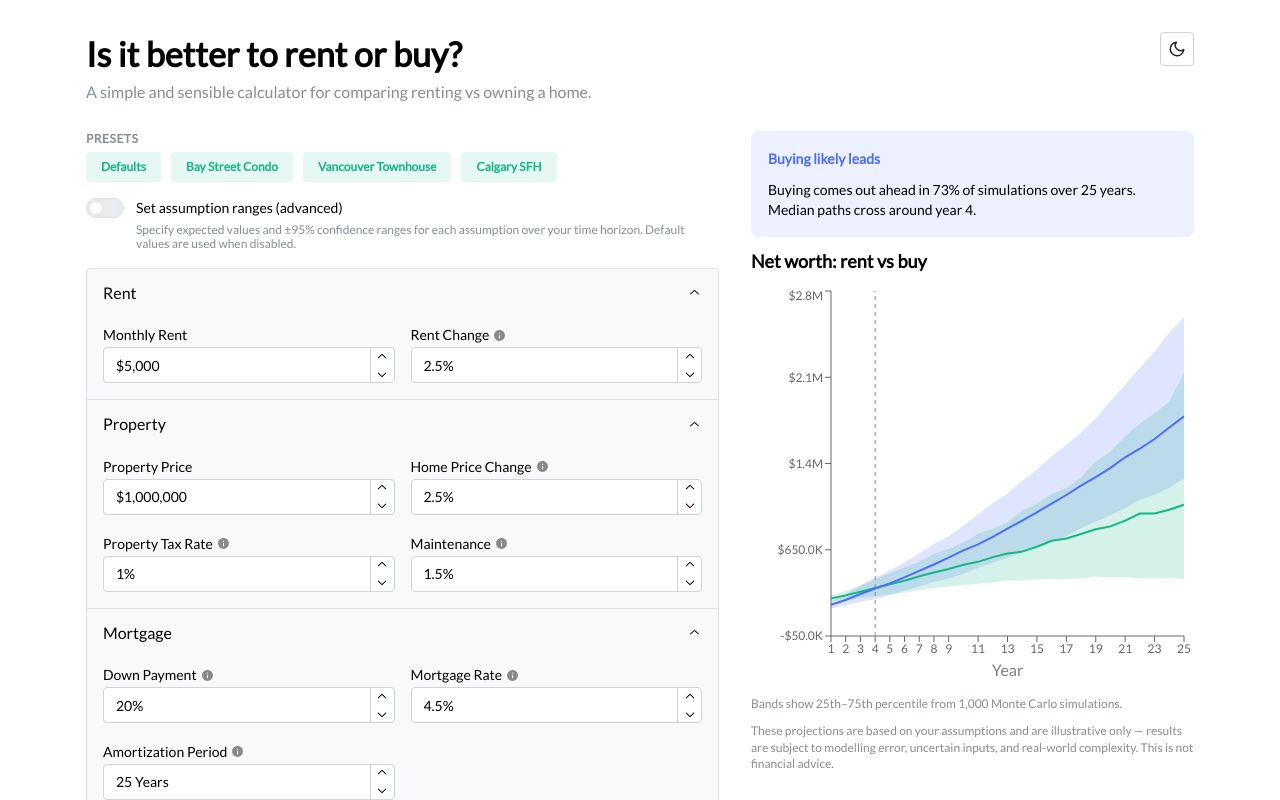
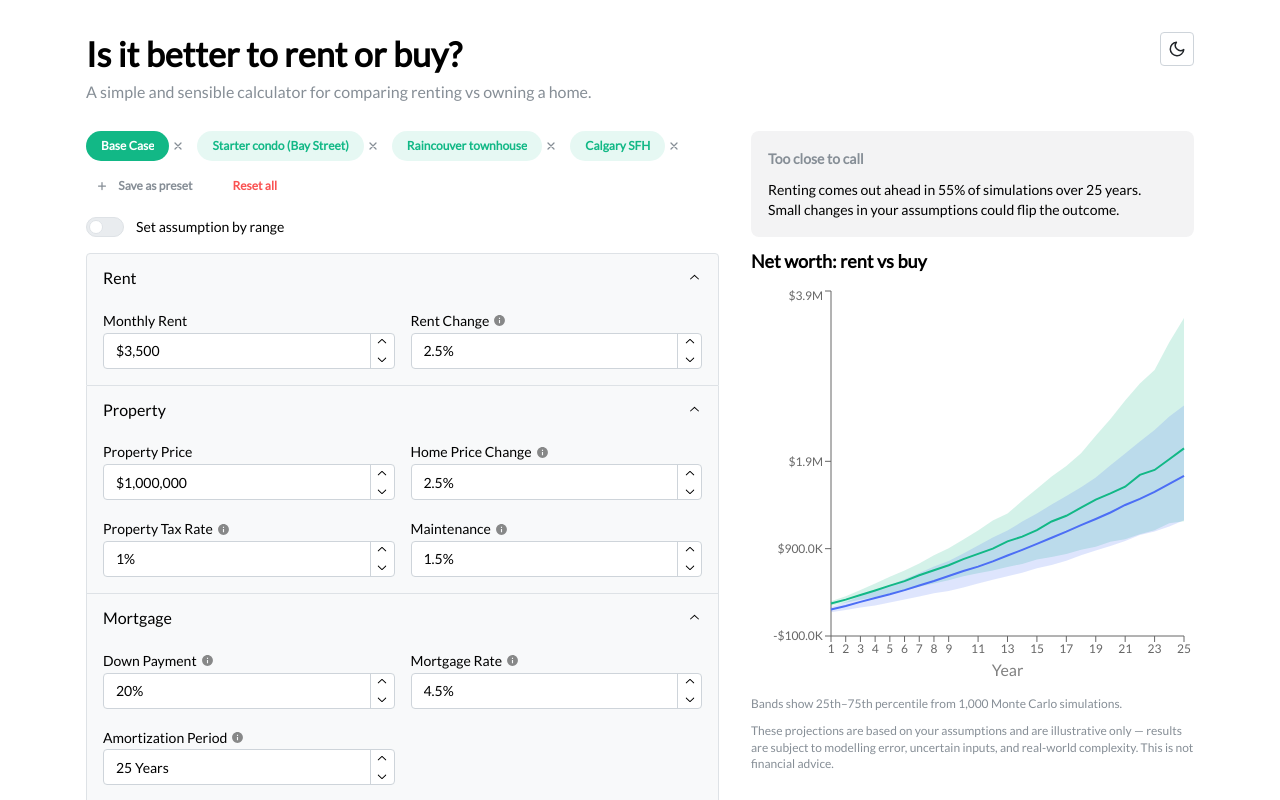
Before and after one commit to low-earth-orbit/rent-vs-buy, a React (Create React App) app: page / in a window 1280 px wide. Shown: the top 800 px of the page. Built offline with nearby package versions, Linux system fonts and the light colour scheme.

Commit message:
Preset management and storage functionality

```diff
--- a/src/components/Main.jsx
+++ b/src/components/Main.jsx
@@ -3,33 +3,139 @@ import { Container, Grid } from "@mantine/core";
 import Result from "./Result";
 import UserInputForm from "./UserInputForm";
 import GitHubCorners from "@uiw/react-github-corners";
-import { DEFAULTS } from "../utils/presets";
+import { DEFAULTS, PRESETS, getActivePreset } from "../utils/presets";
 import { validateUserInput } from "../utils/validation";
+import {
+  loadInput,
+  saveInput,
+  clearInput,
+  loadAdvanced,
+  saveAdvanced,
+  loadCustomPresets,
+  saveCustomPresets,
+  loadHiddenBuiltins,
+  saveHiddenBuiltins,
+  loadActivePresetId,
+  saveActivePresetId,
+  clearAll,
+} from "../utils/storage";
 
 const Main = () => {
-  const [userInput, setUserInput] = useState(DEFAULTS);
-  const [simulateUncertainty, setSimulateUncertainty] = useState(false);
+  const [userInput, setUserInput] = useState(() => {
+    const loaded = loadInput();
+    return loaded ? { ...DEFAULTS, ...loaded } : DEFAULTS;
+  });
+  const [simulateUncertainty, setSimulateUncertaintyState] = useState(
+    () => loadAdvanced() ?? false,
+  );
+  const [customPresets, setCustomPresets] = useState(
+    () => loadCustomPresets() ?? [],
+  );
+  const [hiddenBuiltins, setHiddenBuiltins] = useState(
+    () => loadHiddenBuiltins() ?? [],
+  );
+  const [activePresetId, setActivePresetIdState] = useState(
+    () => loadActivePresetId() ?? "defaults",
+  );
   const errors = validateUserInput(userInput);
 
+  const visibleBuiltins = PRESETS.filter((p) => !hiddenBuiltins.includes(p.id));
+  const allPresets = [...visibleBuiltins, ...customPresets];
+
+  // Highlight by explicit selection when valid; otherwise fall back to value match.
+  let activePreset =
+    allPresets.find((p) => p.id === activePresetId) ?? null;
+  if (
+    activePreset &&
+    !Object.keys(activePreset.values).every(
+      (k) => activePreset.values[k] === userInput[k],
+    )
+  ) {
+    activePreset = null;
+  }
+  if (!activePreset) {
+    activePreset = getActivePreset(userInput, allPresets);
+  }
+
+  function setActivePresetId(id) {
+    setActivePresetIdState(id);
+    saveActivePresetId(id);
+  }
+
   function handleChange(inputIdentifier, newValue) {
-    setUserInput((prevUserInput) => {
-      return {
-        ...prevUserInput,
+    setUserInput((prev) => {
+      const next = {
+        ...prev,
         [inputIdentifier]: newValue ? +newValue : newValue,
-      }; // + converts string to number
+      };
+      saveInput(next);
+      return next;
     });
+    if (activePresetId !== null) setActivePresetId(null);
   }
 
   function handleRangeChange(baseField, sigmaField, [low, high]) {
-    setUserInput((prev) => ({
-      ...prev,
-      [baseField]: (low + high) / 2,
-      [sigmaField]: (high - low) / 4,
-    }));
+    setUserInput((prev) => {
+      const next = {
+        ...prev,
+        [baseField]: (low + high) / 2,
+        [sigmaField]: (high - low) / 4,
+      };
+      saveInput(next);
+      return next;
+    });
+    if (activePresetId !== null) setActivePresetId(null);
   }
 
-  function handlePreset(values) {
-    setUserInput(values);
+  function handlePreset(preset) {
+    setUserInput(preset.values);
+    clearInput();
+    setActivePresetId(preset.id);
+  }
+
+  function setSimulateUncertainty(b) {
+    setSimulateUncertaintyState(b);
+    saveAdvanced(b);
+  }
+
+  function handleSavePreset(name) {
+    const label = name.trim();
+    if (!label) return;
+    const entry = {
+      id:
+        typeof crypto !== "undefined" && crypto.randomUUID
+          ? crypto.randomUUID()
+          : `cp-${Date.now()}-${Math.random().toString(36).slice(2)}`,
+      label,
+      values: userInput,
+      custom: true,
+    };
+    const next = [...customPresets, entry];
+    setCustomPresets(next);
+    saveCustomPresets(next);
+    setActivePresetId(entry.id);
+  }
+
+  function handleDeletePreset(preset) {
+    if (preset.custom) {
+      const next = customPresets.filter((p) => p.id !== preset.id);
+      setCustomPresets(next);
+      saveCustomPresets(next);
+    } else {
+      const next = [...hiddenBuiltins, preset.id];
+      setHiddenBuiltins(next);
+      saveHiddenBuiltins(next);
+    }
+    if (activePresetId === preset.id) setActivePresetId(null);
+  }
+
+  function handleReset() {
+    clearAll();
+    setUserInput(DEFAULTS);
+    setSimulateUncertaintyState(false);
+    setCustomPresets([]);
+    setHiddenBuiltins([]);
+    setActivePresetIdState("defaults");
   }
 
   return (
@@ -42,9 +148,15 @@ const Main = () => {
               handleChange={handleChange}
               handleRangeChange={handleRangeChange}
               handlePreset={handlePreset}
+              handleReset={handleReset}
               simulateUncertainty={simulateUncertainty}
               setSimulateUncertainty={setSimulateUncertainty}
               errors={errors}
+              activePreset={activePreset}
+              visibleBuiltins={visibleBuiltins}
+              customPresets={customPresets}
+              onSavePreset={handleSavePreset}
+              onDeletePreset={handleDeletePreset}
             />
           </Grid.Col>
           <Grid.Col span={{ base: 12, lg: 5 }}>
--- a/src/components/UserInputForm.jsx
+++ b/src/components/UserInputForm.jsx
@@ -1,26 +1,90 @@
+import { useState } from "react";
 import {
   Accordion,
+  ActionIcon,
+  Badge,
   Button,
   Group,
+  Modal,
   SimpleGrid,
   Stack,
   Switch,
   Text,
+  TextInput,
 } from "@mantine/core";
+import { useDisclosure } from "@mantine/hooks";
 import UserInputFormItem from "./UserInputFormItem";
 import UserInputRangeItem from "./UserInputRangeItem";
-import { PRESETS } from "../utils/presets";
 import { FIELD_CONSTRAINTS, SLIDER_BOUNDS } from "../utils/validation";
+
+const PlusIcon = () => (
+  <svg
+    xmlns="http://www.w3.org/2000/svg"
+    width="12"
+    height="12"
+    viewBox="0 0 24 24"
+    fill="none"
+    stroke="currentColor"
+    strokeWidth="2.5"
+    strokeLinecap="round"
+    strokeLinejoin="round"
+  >
+    <path d="M12 5v14M5 12h14" />
+  </svg>
+);
+
+const XIcon = () => (
+  <svg
+    xmlns="http://www.w3.org/2000/svg"
+    width="12"
+    height="12"
+    viewBox="0 0 24 24"
+    fill="none"
+    stroke="currentColor"
+    strokeWidth="2.5"
+    strokeLinecap="round"
+    strokeLinejoin="round"
+  >
+    <path d="M18 6L6 18M6 6l12 12" />
+  </svg>
+);
 
 export default function UserInputForm({
   userInput,
   handleChange,
   handleRangeChange,
   handlePreset,
+  handleReset,
   simulateUncertainty,
   setSimulateUncertainty,
   errors,
+  activePreset,
+  visibleBuiltins,
+  customPresets,
+  onSavePreset,
+  onDeletePreset,
 }) {
+  const [saveOpen, { open: openSave, close: closeSave }] = useDisclosure(false);
+  const [resetOpen, { open: openReset, close: closeReset }] =
+    useDisclosure(false);
+  const [presetName, setPresetName] = useState("");
+
+  const confirmReset = () => {
+    handleReset();
+    closeReset();
+  };
+
+  const variantFor = (preset) =>
+    activePreset?.id === preset.id ? "filled" : "light";
+
+  const submitSave = () => {
+    const trimmed = presetName.trim();
+    if (!trimmed) return;
+    onSavePreset(trimmed);
+    setPresetName("");
+    closeSave();
+  };
+
   const bind = (id) => (value) => handleChange(id, value);
   const c = (id) => FIELD_CONSTRAINTS[id];
 
@@ -59,27 +123,106 @@ export default function UserInputForm({
   return (
     <Stack gap="md">
       <Stack gap={4}>
-        <Text size="xs" c="dimmed" tt="uppercase" fw={600} lts={0.5}>
-          Presets
-        </Text>
         <Group gap="xs">
-          {PRESETS.map((preset) => (
-            <Button
-              key={preset.label}
-              variant="light"
-              size="xs"
-              onClick={() => handlePreset(preset.values)}
-            >
-              {preset.label}
-            </Button>
+          {[...visibleBuiltins, ...customPresets].map((preset) => (
+            <Group key={preset.id} gap={0} wrap="nowrap">
+              <Button
+                variant={variantFor(preset)}
+                size="xs"
+                radius="lg"
+                onClick={() => handlePreset(preset)}
+              >
+                {preset.label}
+              </Button>
+              <ActionIcon
+                variant="transparent"
+                color="gray"
+                size="xs"
+                onClick={() => onDeletePreset(preset)}
+                aria-label={`Delete ${preset.label}`}
+              >
+                <XIcon />
+              </ActionIcon>
+            </Group>
           ))}
+          <Button
+            variant="subtle"
+            size="xs"
+            color="gray"
+            leftSection={<PlusIcon />}
+            onClick={openSave}
+          >
+            Save as preset
+          </Button>
+          <Button variant="subtle" size="xs" color="red" onClick={openReset}>
+            Reset all
+          </Button>
         </Group>
       </Stack>
 
+      <Modal
+        opened={resetOpen}
+        onClose={closeReset}
+        title="Reset everything?"
+        size="sm"
+        centered
+      >
+        <Stack gap="md">
+          <Text size="sm" c="dimmed">
+            This will remove all custom presets, restore any deleted built-in
+            presets, discard your edits, and turn off the advanced toggle.
+          </Text>
+          <Group justify="flex-end" gap="xs">
+            <Button variant="subtle" color="gray" onClick={closeReset}>
+              Cancel
+            </Button>
+            <Button color="red" onClick={confirmReset}>
+              Reset all
+            </Button>
+          </Group>
+        </Stack>
+      </Modal>
+
+      <Modal
+        opened={saveOpen}
+        onClose={closeSave}
+        title="Save as preset"
+        size="sm"
+        centered
+      >
+        <Stack gap="md">
+          <TextInput
+            label="Name"
+            placeholder="e.g. My place"
+            value={presetName}
+            onChange={(e) => setPresetName(e.currentTarget.value)}
+            onKeyDown={(e) => {
+              if (e.key === "Enter") {
+                e.preventDefault();
+                submitSave();
+              }
+            }}
+            data-autofocus
+          />
+          <Group justify="flex-end" gap="xs">
+            <Button variant="subtle" color="gray" onClick={closeSave}>
+              Cancel
+            </Button>
+            <Button onClick={submitSave} disabled={!presetName.trim()}>
+              Save
+            </Button>
+          </Group>
+        </Stack>
+      </Modal>
+
       <Switch
         size="sm"
-        label="Set assumption ranges (advanced)"
-        description="Specify expected values and ±95% confidence ranges for each assumption over your time horizon. Default values are used when disabled."
+        label="Set assumption by range"
+        description={
+          simulateUncertainty
+            ? "Specify expected values and ±95% confidence ranges for each assumption over your time horizon."
+            : undefined
+        }
         checked={simulateUncertainty}
         onChange={(e) => setSimulateUncertainty(e.currentTarget.checked)}
       />
--- a/src/utils/presets.js
+++ b/src/utils/presets.js
@@ -9,7 +9,7 @@ export const UNCERTAINTIES = {
 };
 
 export const DEFAULTS = {
-  monthlyRent: 5000,
+  monthlyRent: 3500,
   rentIncreaseRate: 2.5,
   initialHomePrice: 1000000,
   homePriceGrowthRate: 2.5,
@@ -28,9 +28,10 @@ export const DEFAULTS = {
 };
 
 export const PRESETS = [
-  { label: "Defaults", values: DEFAULTS },
+  { id: "defaults", label: "Base Case", values: DEFAULTS },
   {
-    label: "Bay Street Condo",
+    id: "bay-street",
+    label: "Starter condo (Bay Street)",
     values: {
       ...DEFAULTS,
       monthlyRent: 2700,
@@ -46,7 +47,8 @@ export const PRESETS = [
     },
   },
   {
-    label: "Vancouver Townhouse",
+    id: "vancouver",
+    label: "Raincouver townhouse",
     values: {
       ...DEFAULTS,
       monthlyRent: 4000,
@@ -61,6 +63,7 @@ export const PRESETS = [
     },
   },
   {
+    id: "calgary",
     label: "Calgary SFH",
     values: {
       ...DEFAULTS,
@@ -75,3 +78,11 @@ export const PRESETS = [
     },
   },
 ];
+
+export function getActivePreset(userInput, allPresets) {
+  return (
+    allPresets.find((p) =>
+      Object.keys(p.values).every((k) => p.values[k] === userInput[k]),
+    ) ?? null
+  );
+}
--- /dev/null
+++ b/src/utils/storage.js
@@ -0,0 +1,86 @@
+const KEY_INPUT = "rvb_userInput";
+const KEY_ADVANCED = "rvb_advanced";
+const KEY_CUSTOM = "rvb_customPresets";
+const KEY_HIDDEN = "rvb_hiddenBuiltins";
+const KEY_ACTIVE = "rvb_activePresetId";
+
+const ALL_KEYS = [KEY_INPUT, KEY_ADVANCED, KEY_CUSTOM, KEY_HIDDEN, KEY_ACTIVE];
+
+function safeGet(key) {
+  try {
+    const raw = localStorage.getItem(key);
+    return raw == null ? null : JSON.parse(raw);
+  } catch {
+    return null;
+  }
+}
+
+function safeSet(key, value) {
+  try {
+    localStorage.setItem(key, JSON.stringify(value));
+  } catch {
+    // ignore (private mode, quota, etc.)
+  }
+}
+
+function safeRemove(key) {
+  try {
+    localStorage.removeItem(key);
+  } catch {
+    // ignore
+  }
+}
+
+export function loadInput() {
+  const v = safeGet(KEY_INPUT);
+  return v && typeof v === "object" ? v : null;
+}
+
+export function saveInput(obj) {
+  safeSet(KEY_INPUT, obj);
+}
+
+export function clearInput() {
+  safeRemove(KEY_INPUT);
+}
+
+export function loadAdvanced() {
+  const v = safeGet(KEY_ADVANCED);
+  return typeof v === "boolean" ? v : null;
+}
+
+export function saveAdvanced(b) {
+  safeSet(KEY_ADVANCED, !!b);
+}
+
+export function loadCustomPresets() {
+  const v = safeGet(KEY_CUSTOM);
+  return Array.isArray(v) ? v : null;
+}
+
+export function saveCustomPresets(arr) {
+  safeSet(KEY_CUSTOM, arr);
+}
+
+export function loadHiddenBuiltins() {
+  const v = safeGet(KEY_HIDDEN);
+  return Array.isArray(v) ? v : null;
+}
+
+export function saveHiddenBuiltins(arr) {
+  safeSet(KEY_HIDDEN, arr);
+}
+
+export function loadActivePresetId() {
+  const v = safeGet(KEY_ACTIVE);
+  return typeof v === "string" ? v : null;
+}
+
+export function saveActivePresetId(id) {
+  if (id == null) safeRemove(KEY_ACTIVE);
+  else safeSet(KEY_ACTIVE, id);
+}
+
+export function clearAll() {
+  for (const k of ALL_KEYS) safeRemove(k);
+}
```
